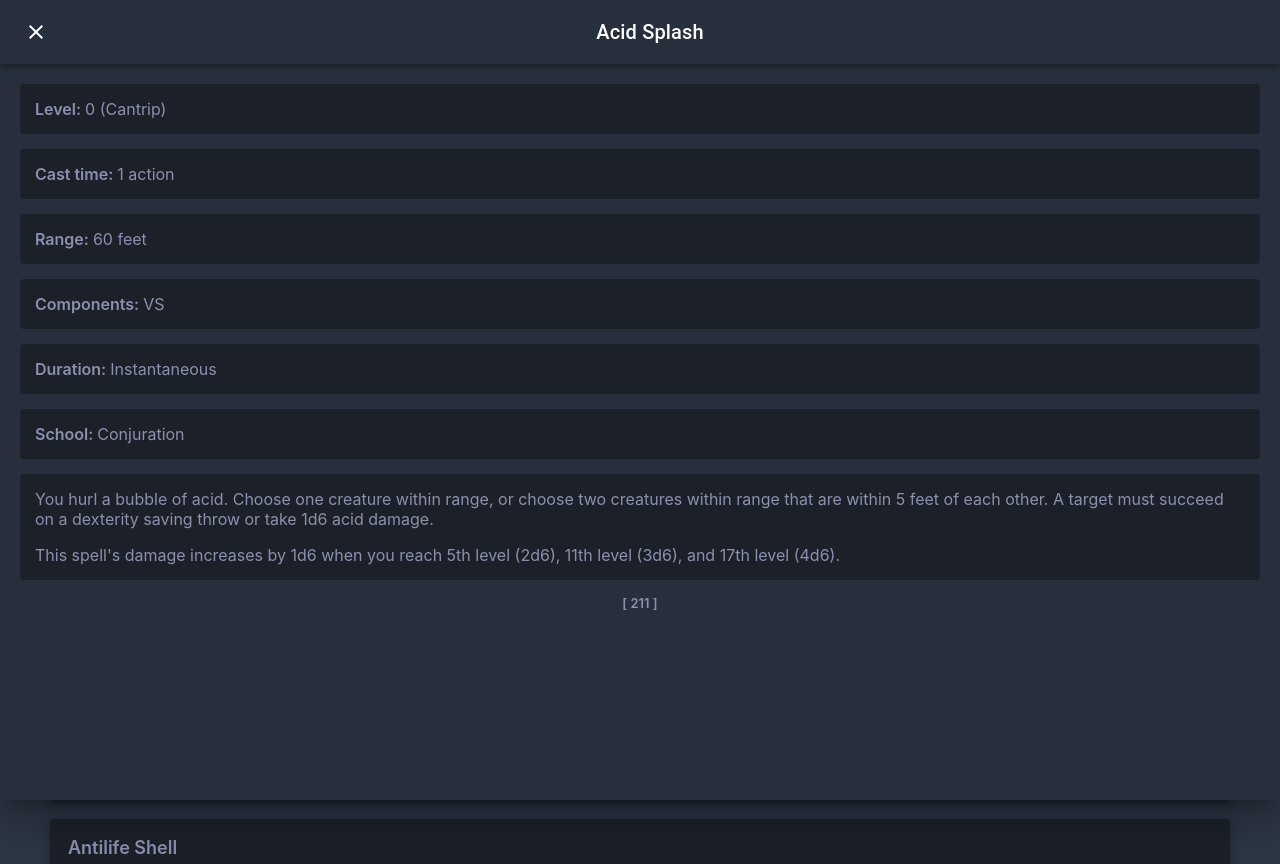
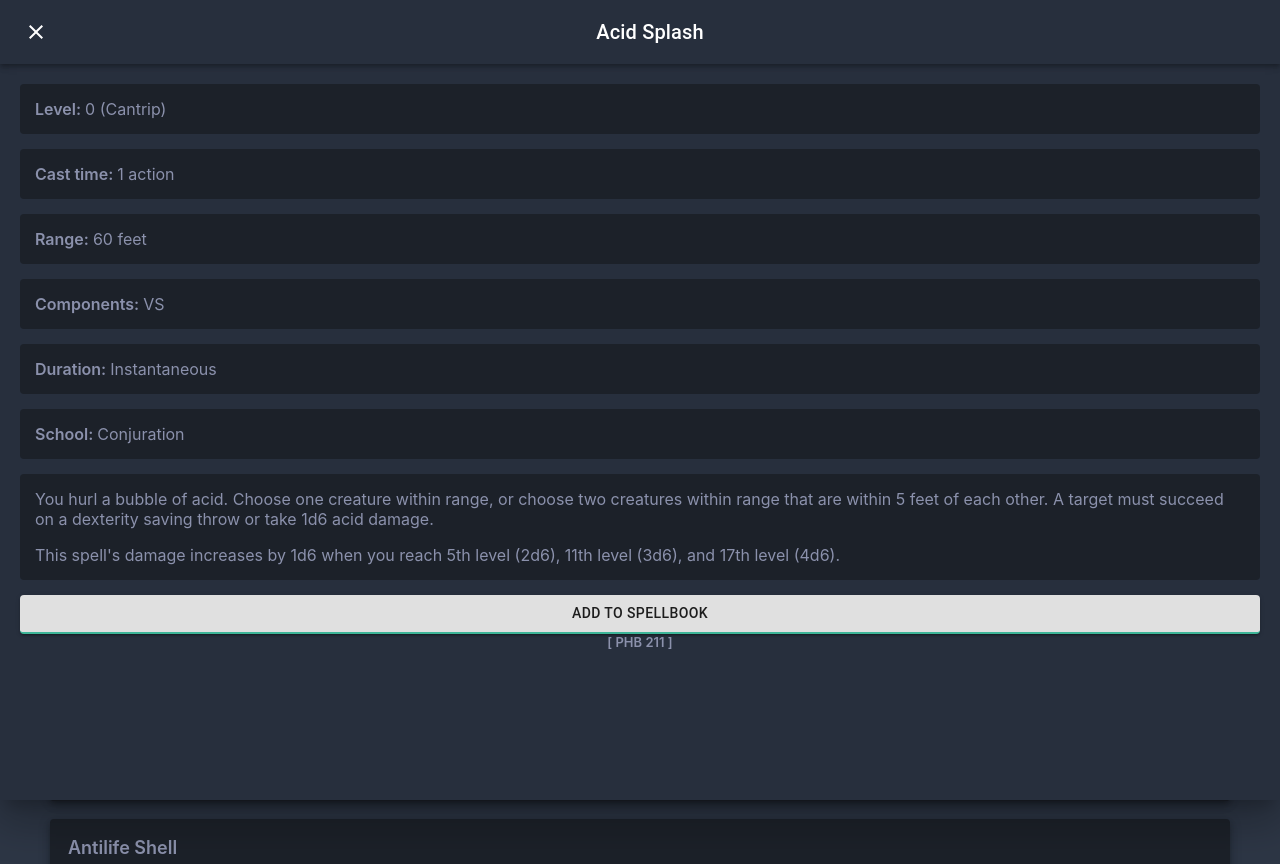
Before and after one commit to dotmotion/handy-haversack, a React (Create React App) app: page / in a window 1280 px wide. Both pictures are taken after a click on the element "Acid Splash". Built offline with nearby package versions, Linux system fonts and the light colour scheme.

Commit message:
added buttons to spell card for spell book functionality

```diff
--- a/src/components/ui/SpellCard.js
+++ b/src/components/ui/SpellCard.js
@@ -1,4 +1,5 @@
 import React from "react";
+
 import { makeStyles } from "@material-ui/core/styles";
 import Dialog from "@material-ui/core/Dialog";
 import AppBar from "@material-ui/core/AppBar";
@@ -6,6 +7,7 @@ import Toolbar from "@material-ui/core/Toolbar";
 import IconButton from "@material-ui/core/IconButton";
 import Typography from "@material-ui/core/Typography";
 import CloseIcon from "@material-ui/icons/Close";
+import Button from "@material-ui/core/Button";
 
 const useStyles = makeStyles(theme => ({
   appBar: {
@@ -20,7 +22,7 @@ const useStyles = makeStyles(theme => ({
 }));
 
 export default function SpellCard2(props) {
-  const { spell, open, trans } = props;
+  const { spell, open, trans, add, del } = props;
   const classes = useStyles();
 
   return (
@@ -89,7 +91,29 @@ export default function SpellCard2(props) {
             </p>
           )}
         </div>
-        <div className="page">{`[ ${spell.page} ]`}</div>
+        {add && (
+          <Button
+            onClick={() => add(spell)}
+            variant="contained"
+            fullWidth
+            className="spell-button"
+            style={{ borderBottom: "2px solid #3db598" }}
+          >
+            Add to spellbook
+          </Button>
+        )}
+        {del && (
+          <Button
+            onClick={() => del(spell)}
+            variant="contained"
+            fullWidth
+            className="spell-button"
+            style={{ borderBottom: "2px solid red" }}
+          >
+            Remove from spellbook
+          </Button>
+        )}
+        <div className="page">{`[ PHB ${spell.page} ]`}</div>
       </div>
     </Dialog>
   );
```
